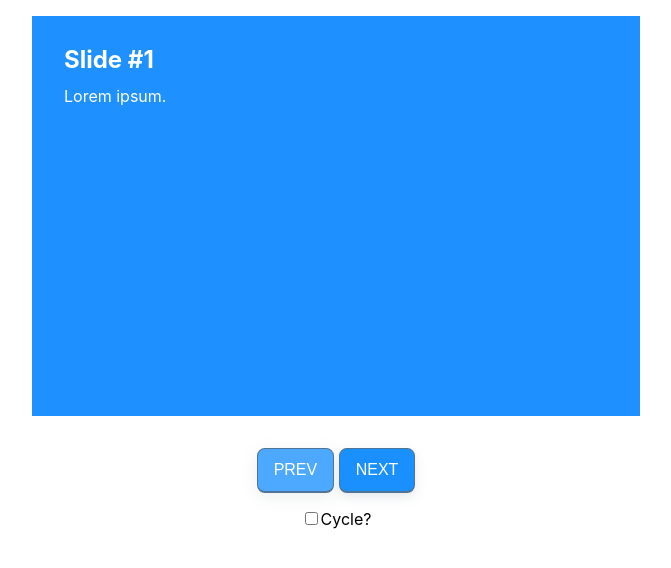
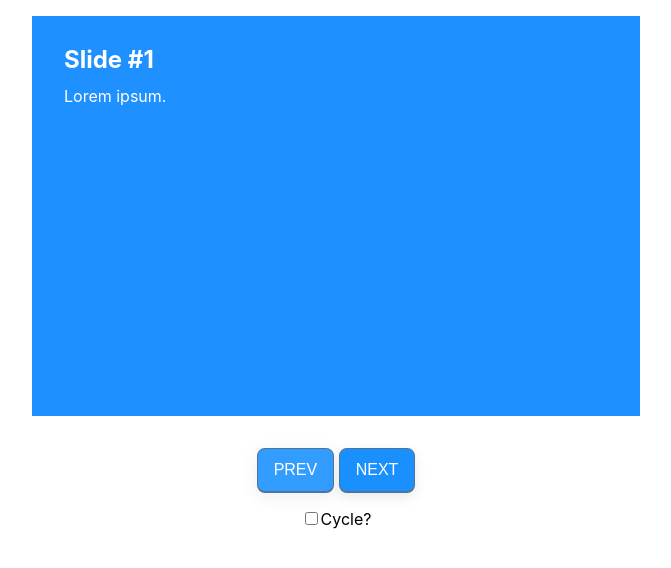
Before and after one commit to abdusco/slidr.js, a plain HTML site: page demo/index.html in a window 1280 px wide. In both pictures the pointer is over the button "PREV". Shown: the whole page, without its empty margins (304-975 px from the left). Drawn offline with Linux system fonts and the light colour scheme.

Commit message:
updated docs

```diff
--- a/demo/demo.css
+++ b/demo/demo.css
@@ -109,13 +109,14 @@ h1 {
 }
 
 .button:hover {
-    background-color: hsl(209, 100%, 65%);
+    background-color: hsl(209, 100%, 60%);
     box-shadow: 0 0.25rem 1rem hsla(209, 10%, 55%, 0.15);
 }
 
 .button:active {
     background-color: hsl(209, 100%, 45%);
     box-shadow: 0 0.125rem 0.25rem hsla(209, 10%, 55%, 0.3);
+    transform: translateY(1px);
 }
 
 .toggle {
```
